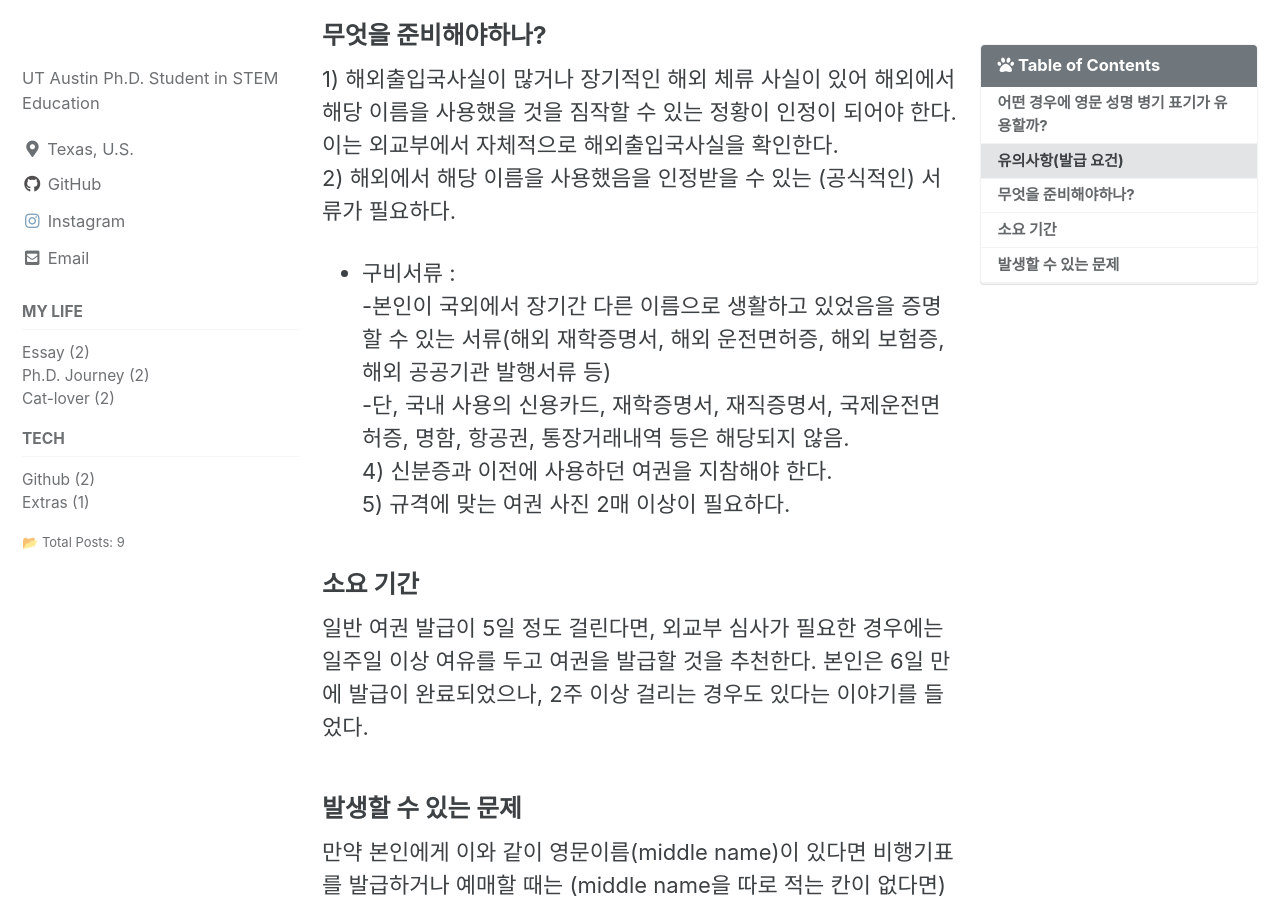
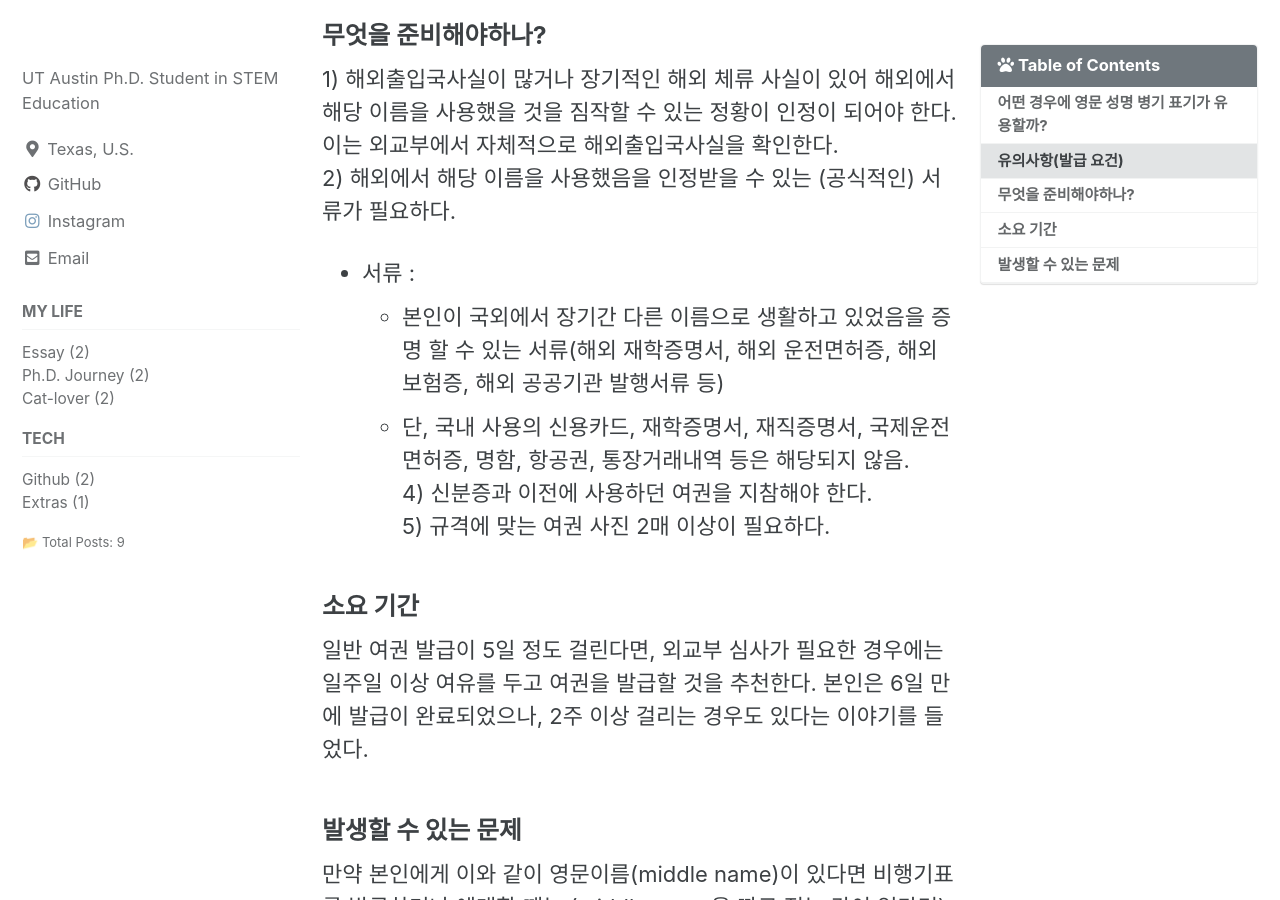
Before and after one commit to HakeoungLee/HakeoungLee.github.io, a Jekyll site: the page built from _posts/2021-05-09-passportname.md, in a window 1280 px wide and 900 px high, scrolled down 1457 px. Built offline with Jekyll 4.4.1, drawn with Linux system fonts in a browser that asks for light colours; cached includes are drawn as plain includes; comment, search, counter and statistics services are not loaded.

Commit message:
Update 2021-05-09-passportname.md

```diff
--- a/_posts/2021-05-09-passportname.md
+++ b/_posts/2021-05-09-passportname.md
@@ -38,9 +38,9 @@ title:  "한국 여권에 영문 성명 넣기 (middle name 병기)"
 
 1) 해외출입국사실이 많거나 장기적인 해외 체류 사실이 있어 해외에서 해당 이름을 사용했을 것을 짐작할 수 있는 정황이 인정이 되어야 한다. 이는 외교부에서 자체적으로 해외출입국사실을 확인한다.
 2) 해외에서 해당 이름을 사용했음을 인정받을 수 있는 (공식적인) 서류가 필요하다.
-* 구비서류 :
--본인이 국외에서 장기간 다른 이름으로 생활하고 있었음을 증명 할 수 있는 서류(해외 재학증명서, 해외 운전면허증, 해외 보험증, 해외 공공기관 발행서류 등)
--단, 국내 사용의 신용카드, 재학증명서, 재직증명서, 국제운전면허증, 명함, 항공권, 통장거래내역 등은 해당되지 않음.
+- 서류 :
+  - 본인이 국외에서 장기간 다른 이름으로 생활하고 있었음을 증명 할 수 있는 서류(해외 재학증명서, 해외 운전면허증, 해외 보험증, 해외 공공기관 발행서류 등)
+  - 단, 국내 사용의 신용카드, 재학증명서, 재직증명서, 국제운전면허증, 명함, 항공권, 통장거래내역 등은 해당되지 않음.
 4) 신분증과 이전에 사용하던 여권을 지참해야 한다.
 5) 규격에 맞는 여권 사진 2매 이상이 필요하다.
 
```
